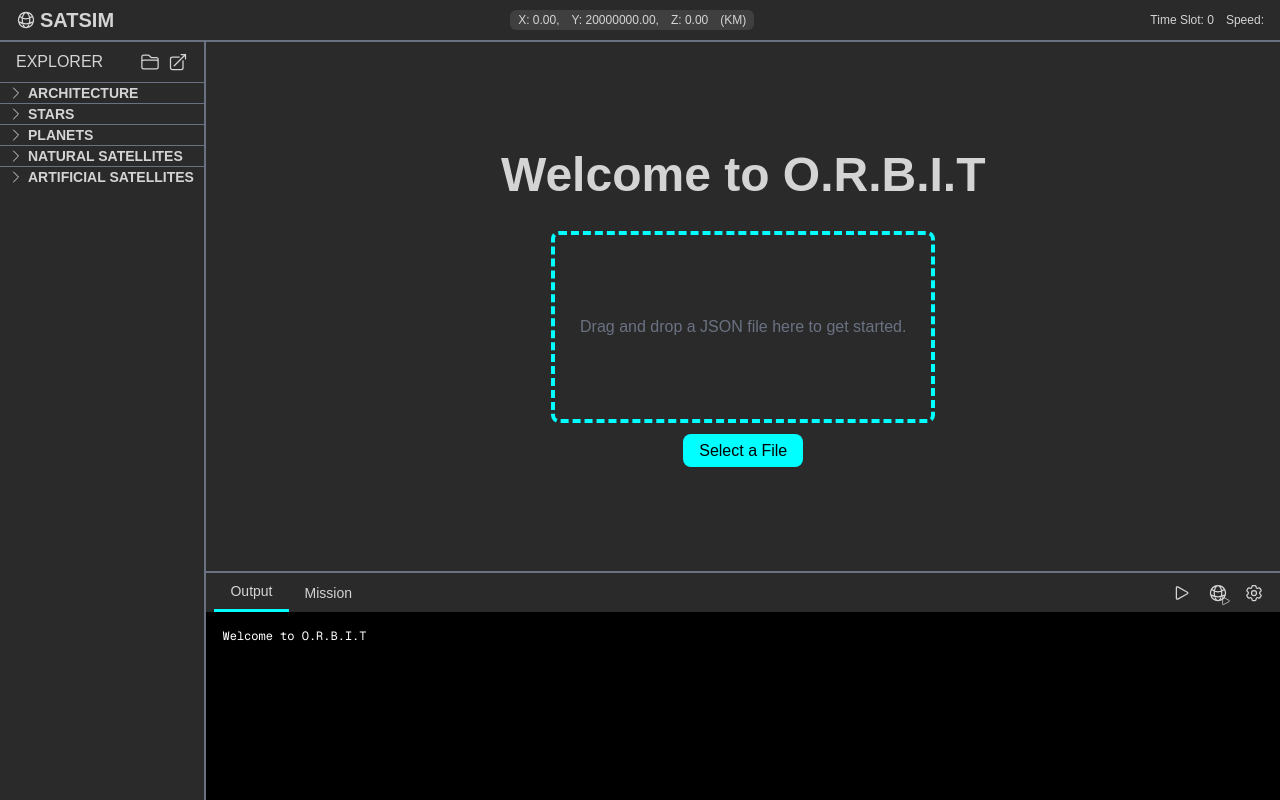
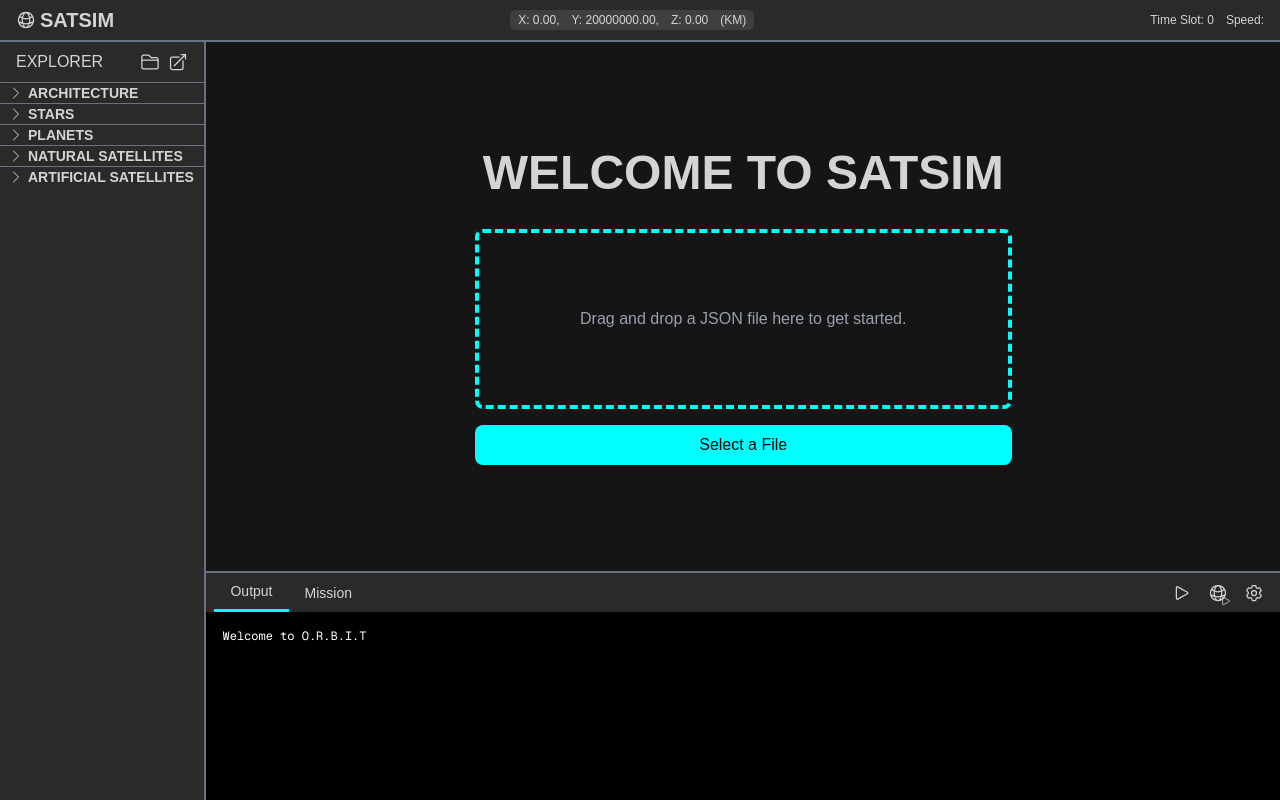
Before and after one commit to MaaZiJyun/SatelliteSimulator, a Next.js app in the folder satsim-next/: page / in a window 1280 px wide. Built offline with nearby package versions, Linux system fonts and the light colour scheme.

Commit message:
refactor: update Beginning component to change title from "O.R.B.I.T" to "SatSim" and improve layout styling

```diff
--- a/satsim-next/src/components/Beginning.tsx
+++ b/satsim-next/src/components/Beginning.tsx
@@ -39,29 +39,29 @@ export default function Beginning() {
   };
 
   return (
-    <div className="h-full w-full flex flex-col items-center justify-center">
+    <div className="h-full w-full flex flex-col items-center justify-center bg-black/50">
+      <div className="w-1/2 flex flex-col items-center justify-center">
         {/* Big Title */}
-      <h1 className="text-5xl font-bold mb-8">Welcome to O.R.B.I.T</h1>
+        <h1 className="text-5xl font-bold mb-8">{("Welcome to SatSim").toUpperCase()}</h1>
 
         {/* Drag-and-Drop Container */}
         <div
           onDrop={handleDrop}
           onDragOver={(e) => e.preventDefault()}
-        className="w-96 h-48 border-4 border-dashed border-[#00ffff] rounded-lg flex items-center justify-center text-center p-4 hover:bg-[#00ffff] transition"
+          className="w-full h-45 border-4 border-dashed border-[#00ffff] rounded-lg flex items-center justify-center text-center p-4 hover:bg-[#00ffff]/10 transition"
         >
           {error && <div className="text-red-500">{error}</div>}
           {!error && (
-          <div className="text-gray-500">
+            <div className="text-gray-400">
               Drag and drop a JSON file here to get started.
             </div>
           )}
         </div>
-
         {/* File Input */}
-      <div className="mt-4">
+        <div className="w-full mt-4">
           <label
             htmlFor="file-upload"
-          className="cursor-pointer px-4 py-2 bg-[#00ffff] text-black rounded-lg hover:bg-[#00cccc] transition"
+            className="flex w-full items-center justify-center cursor-pointer px-4 py-2 bg-[#00ffff] text-black rounded-lg hover:bg-[#00cccc] transition"
           >
             Select a File
           </label>
@@ -69,10 +69,11 @@ export default function Beginning() {
             id="file-upload"
             type="file"
             accept=".json"
-          className="hidden"
+            className="flex w-full hidden"
             onChange={handleFileInputChange}
           />
         </div>
       </div>
+    </div>
   );
 }
```
Lines whose indentation alone changed are shown as unchanged.
